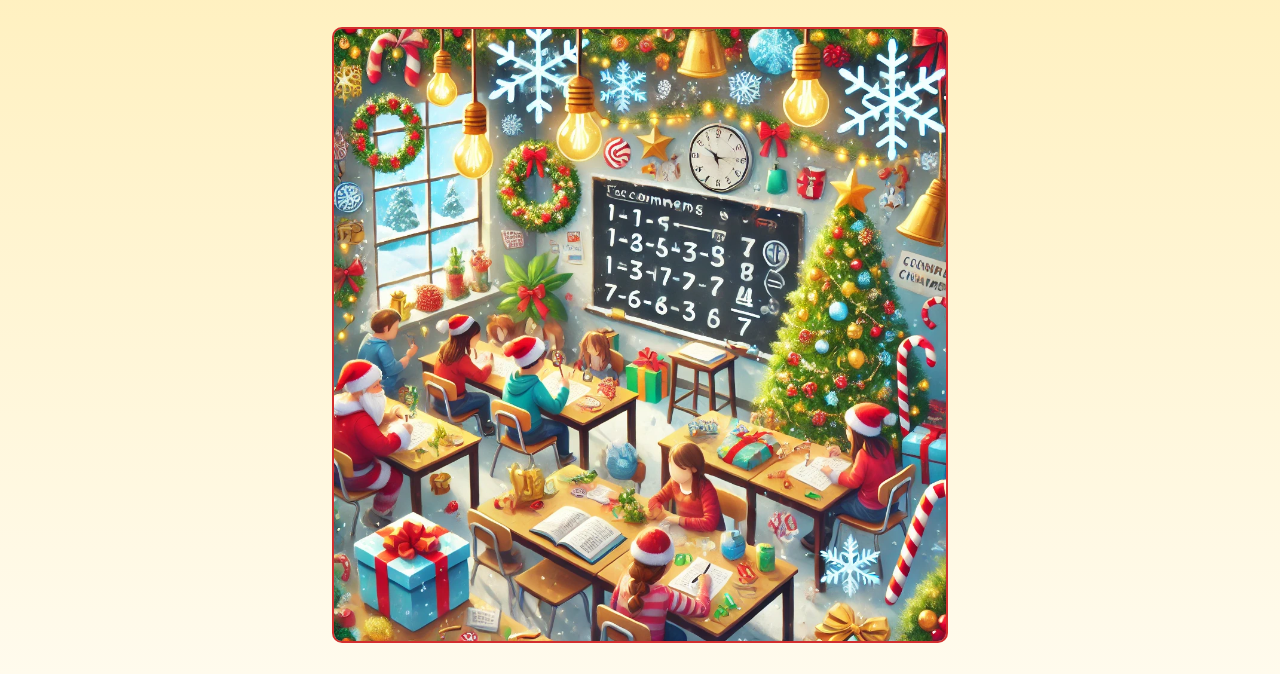
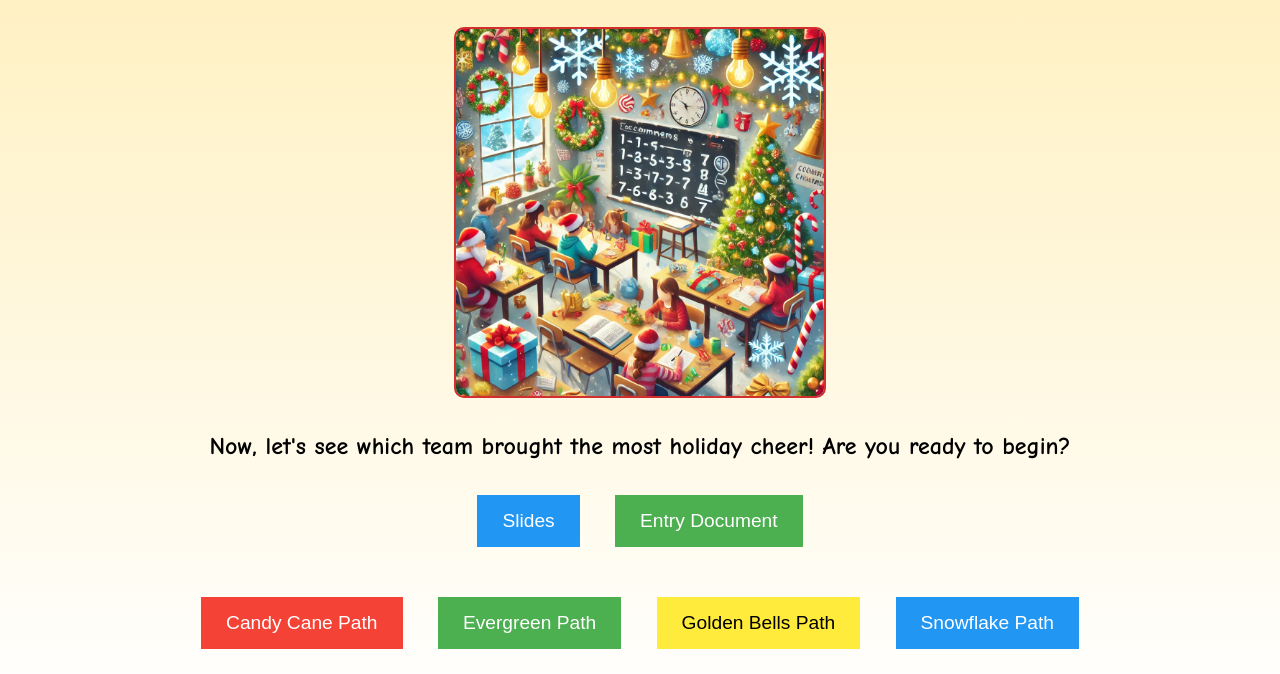
Before and after one commit to ebcox6/Adrian_Holiday_Escape_Room, a plain HTML site: page index.html in a window 1280 px wide. Shown: the part 104-778 px from the top of the page. Drawn offline with Linux system fonts and the light colour scheme.

Commit message:
Update index.html

```diff
--- a/index.html
+++ b/index.html
@@ -76,10 +76,10 @@
     <h1>Holiday Math Escape Room</h1>
 
     <div class="image-container">
-        <img src="DALL·E 2024-11-08 06.36.01 - A festive, holiday-themed classroom escape room activity. The scene should include vibrant holiday decorations such as snowflakes, candy canes, golden.webp" alt="Holiday Math Escape Room Activity" style="max-width: 50%; height: auto;">
+        <img src="DALL·E 2024-11-08 06.36.01 - A festive, holiday-themed classroom escape room activity. The scene should include vibrant holiday decorations such as snowflakes, candy canes, golden.webp" alt="Holiday Math Escape Room Activity" style="max-width: 30%; height: auto;">
     </div>
 
-    <div><b>Now, let's see which team brought the most holiday cheer! Are you ready to begin?</b></div>
+    <div><b style="font-size: 1.5em;">Now, let's see which team brought the most holiday cheer! Are you ready to begin?</b></div>
 
 <div class="button-container">
         <button class="button blue-button" onclick="window.open('https://drive.google.com/file/d/14XqKHRWopvyr47LCGJoBcCnf5lwhWKzO/view?usp=sharing', '_blank')">Slides</button>
```
